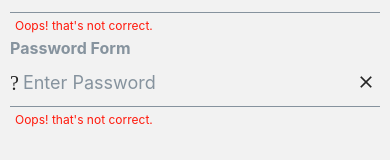
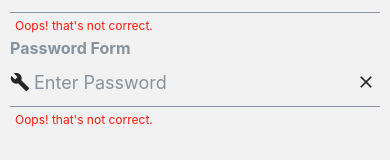
Before and after one commit to katsu268/SumgamesApp, a React Native app: screen /Login in a window 390 px wide. Shown: the part 120-280 px from the top of the page. Built offline with nearby package versions, Linux system fonts and the light colour scheme.

Commit message:
kastu_10_21_01

```diff
--- a/pages/login.js
+++ b/pages/login.js
@@ -35,7 +35,7 @@ const Login = () => {
         label="Password Form"
         labelStyle={{}}
         labelProps={{}}
-        leftIcon={<Icon name="build_circle" size={20} />}
+        leftIcon={<Icon name="build" size={20} />}
         leftIconContainerStyle={{}}
         rightIcon={<Icon name="close" size={20} />}
         rightIconContainerStyle={{}}
```
